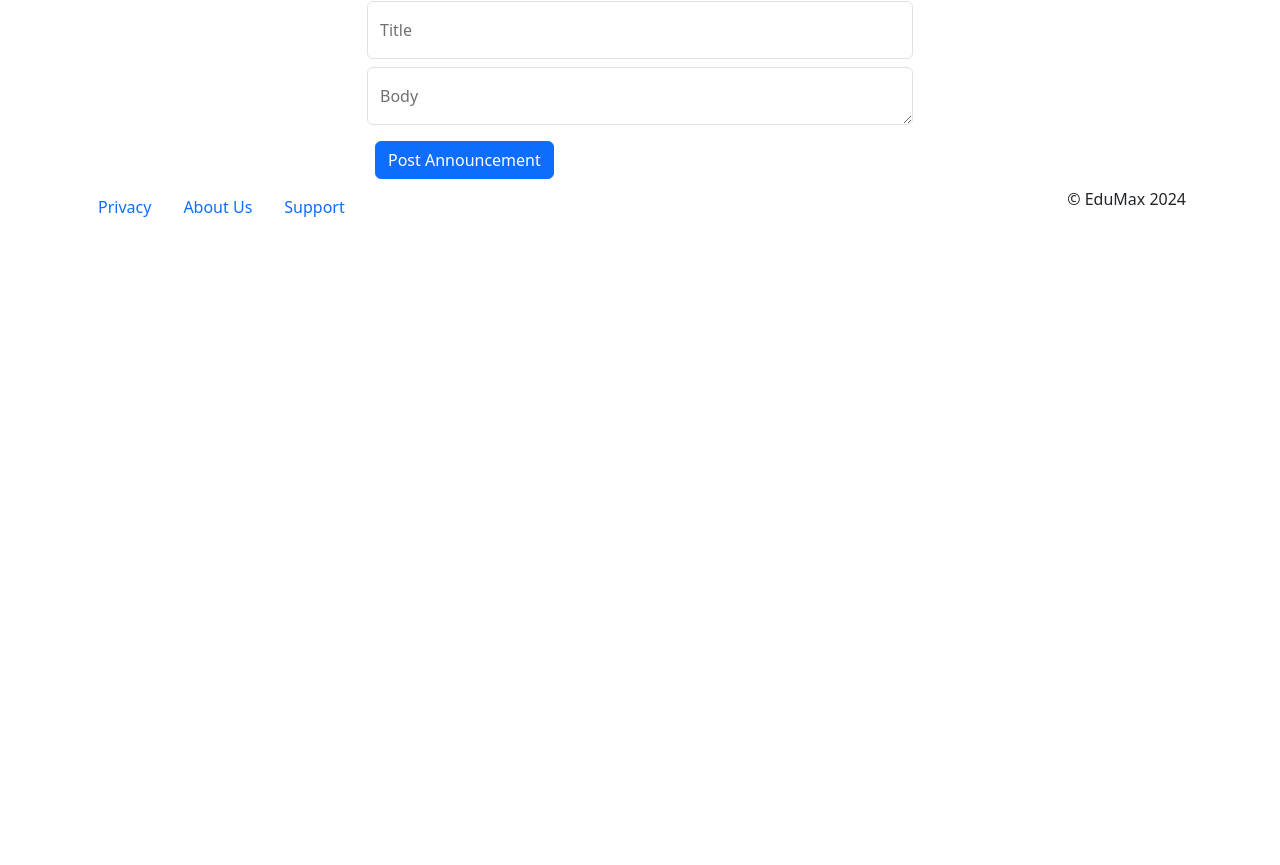
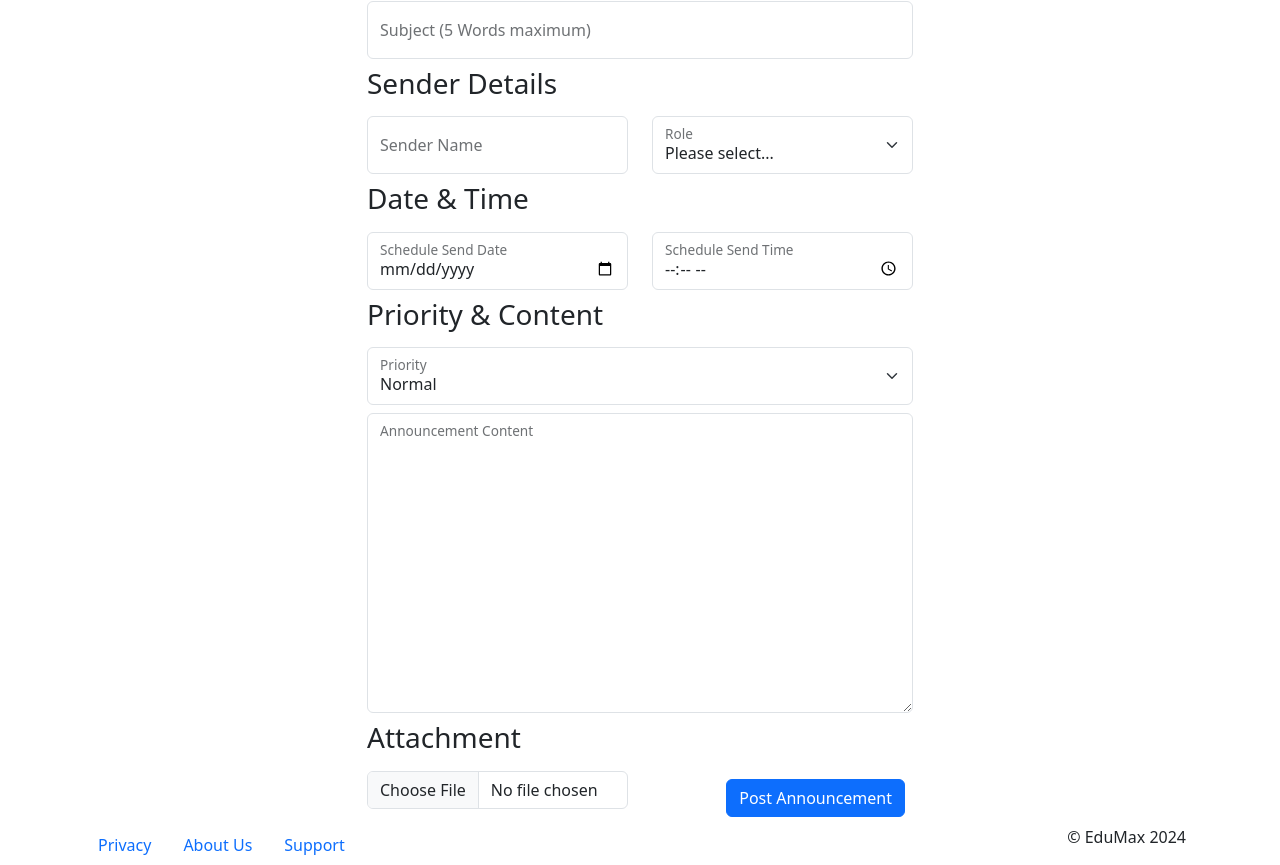
Before and after one commit to CodingBarber/O6259787_TM252_EMA_EduMax, a plain HTML site: page form.html in a window 1280 px wide. Shown: the part 304-1169 px from the top of the page. Before the commit the page ends 800 px from the top, so only its background shows below. Drawn offline with Linux system fonts and the light colour scheme.

Commit message:
Form Development: Creating and Grouping fields

```diff
--- a/css/custom.css
+++ b/css/custom.css
@@ -13,3 +13,7 @@ form.register {
     border-radius: 15px;
     padding: 15px;
 }
+
+#announcement_content {
+    height: 300px;
+}
--- a/pages/form.html
+++ b/form.html
@@ -7,8 +7,8 @@
     <meta name="description" content="An online learning resource by students for students">
     <meta http-equiv="Content-Type" content="text/html; charset=UTF-8">
     <meta name="viewport" content="width=device-width, initial-scale=1.0">
-    <link rel="stylesheet" href="../css/bootstrap.min.css"><!-- Bootstrap stylesheet -->
-    <link rel="stylesheet" href="../css/custom.css">
+    <link rel="stylesheet" href="./css/bootstrap.min.css"><!-- Bootstrap stylesheet -->
+    <link rel="stylesheet" href="./css/custom.css">
     <!-- Custom stylesheet - linked after Bootstrap so that entries here take precedence and override Bootstrap's style -->
 </head>
 
@@ -78,24 +78,100 @@
             <div class="row">
                 <div class="container col-md-6">
                     <section>
-                        <h2 class="mb-3 text-center">Post an Announcement</h2>
+                        <h2 class="mb-3 text-left">Post an Announcement</h2>
                         <form class="announcement" action="https://students.open.ac.uk/mct/tm252/reflect/reflect.php"
                             method="post" name="announcement">
 
                             <!--Adding the hidden field-->
                             <input type="hidden" name="item_ID" value="30001000-5000-654321fedcba">
+
+
+
+
+
                             <div class="form-floating mb-2">
-                                <input type="text" class="form-control" name="title" id="announcement_title" size="30"
-                                    maxlength="30" placeholder="Title">
-                                <label for="announcement_title" class="form-label">Title</label>
-                            </div>
-                            <div class="form-floating mb-2">
-                                <textarea class="form-control" name="body" id="announcement_body" size="30"
-                                    maxlength="30" placeholder="Title"></textarea>
-                                <label for="announcement_body" class="form-label">Body</label>
+                                <input type="text" class="form-control" name="Subject" id="announcement_subject"
+                                    size="30" placeholder="Title">
+                                <label for="announcement_subject" class="form-label">Subject (5 Words maximum)</label>
                             </div>
 
-                            <input type="submit" name="Post" value="Post Announcement" class="btn btn-primary m-2">
+
+
+
+                            <h3 class="mb-3 text-left">Sender Details</h3>
+                            <div class="row">
+                                <div class="col-md-6">
+                                    <div class="form-floating mb-2">
+                                        <input type="text" class="form-control" name="Sender" id="announcement_sender"
+                                            size="30" placeholder="Sender Name">
+                                        <label for="announcement_sender" class="form-label">Sender Name</label>
+                                    </div>
+                                </div>
+                                <div class="col-md-6">
+                                    <div class="form-floating mb-2">
+                                        <select class="form-select" name="Role" id="announcement_sender_role">
+                                            <option value="None">Please select...</option>
+                                            <option value="module lead">Module Lead</option>
+                                            <option value="administrator">Administrator</option>
+                                            <option value="module assistant">Module Assistant</option>
+                                        </select>
+                                        <label for="announcement_sender_role" class="form-label">Role</label>
+                                    </div>
+                                </div>
+                            </div>
+
+
+
+
+                            <h3 class="mb-3 text-left">Date & Time</h3>
+                            <div class="row">
+                                <div class="col-md-6">
+                                    <div class="form-floating mb-2">
+                                        <input type="date" class="form-control" name="Date" id="announcement_date"
+                                            size="30">
+                                        <label for="announcement_date" class="form-label">Schedule Send Date</label>
+                                    </div>
+                                </div>
+
+                                <div class="col-md-6">
+                                    <div class="form-floating mb-2">
+                                        <input type="time" class="form-control" name="Time" id="announcement_time"
+                                            size="30">
+                                        <label for="announcement_time" class="form-label">Schedule Send Time</label>
+                                    </div>
+                                </div>
+                            </div>
+
+
+
+
+                            <h3 class="mb-3 text-left">Priority & Content</h3>
+                            <div class="form-floating mb-2">
+                                <select class="form-select" name="Priority" id="announcement_priority">
+                                    <option value="low">Low</option>
+                                    <option value="normal" selected>Normal</option>
+                                    <option value="high">High</option>
+                                </select>
+                                <label for="announcement_sender_role" class="form-label">Priority</label>
+                            </div>
+
+                            <div class="form-floating mb-2">
+                                <textarea class="form-control" name="Content" id="announcement_content"
+                                    rows="6"></textarea>
+                                <label for="announcement_body" class="form-label">Announcement Content</label>
+                            </div>
+
+                            <h3 class="mb-3 text-left">Attachment</h3>
+                            <div class="row">
+                                <div class="col-md-6 text-left">
+                                    <input type="file" class="form-control" id="announcement_attachment"
+                                        name="Attachment" size="10">
+                                </div>
+                                <div class="col-md-6 text-end">
+                                    <input type="submit" name="Post" value="Post Announcement"
+                                        class="btn btn-primary m-2">
+                                </div>
+                            </div>
                         </form>
                     </section>
                 </div>
@@ -119,7 +195,7 @@
             </div>
         </footer>
     </div>
-    <script src="../js/bootstrap.min.js"></script><!-- Bootstrap JavaScript -->
+    <script src="./js/bootstrap.min.js"></script><!-- Bootstrap JavaScript -->
 </body>
 
 </html>
```
Also changed, not shown: index.html (deleted, +0 -116 lines).
